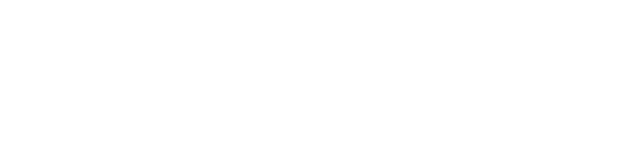
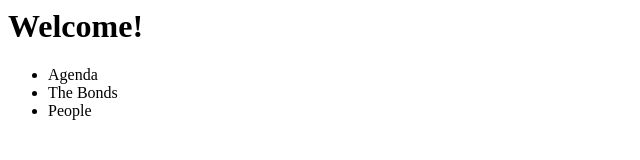
Before and after one commit to natewilson/TXAcademies, a plain HTML site: page index.html in a window 1280 px wide. Shown: the whole page, without its empty margins (0-640 px from the left). Drawn offline with Linux system fonts and the light colour scheme.

Commit message:
Update index.html

```diff
--- a/index.html
+++ b/index.html
@@ -3,5 +3,13 @@
   <title>TX Academies</title>
 </head>
 <body>
+<h1>Welcome!</h1>
+<div>
+  <ul>
+    <li>Agenda</li>
+    <li>The Bonds</li>
+    <li>People</li>
+  </ul>
+</div>
 </body>
 </html>
```
